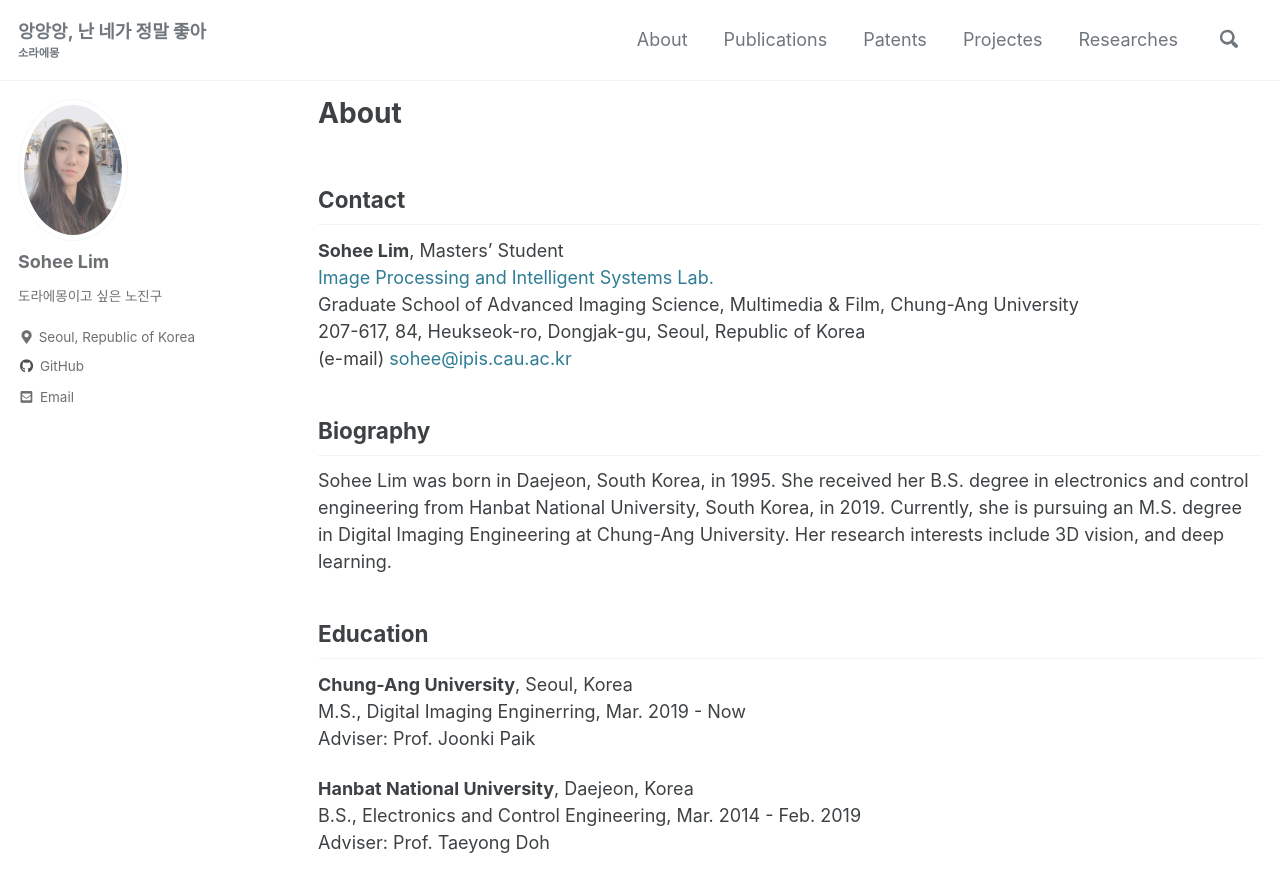
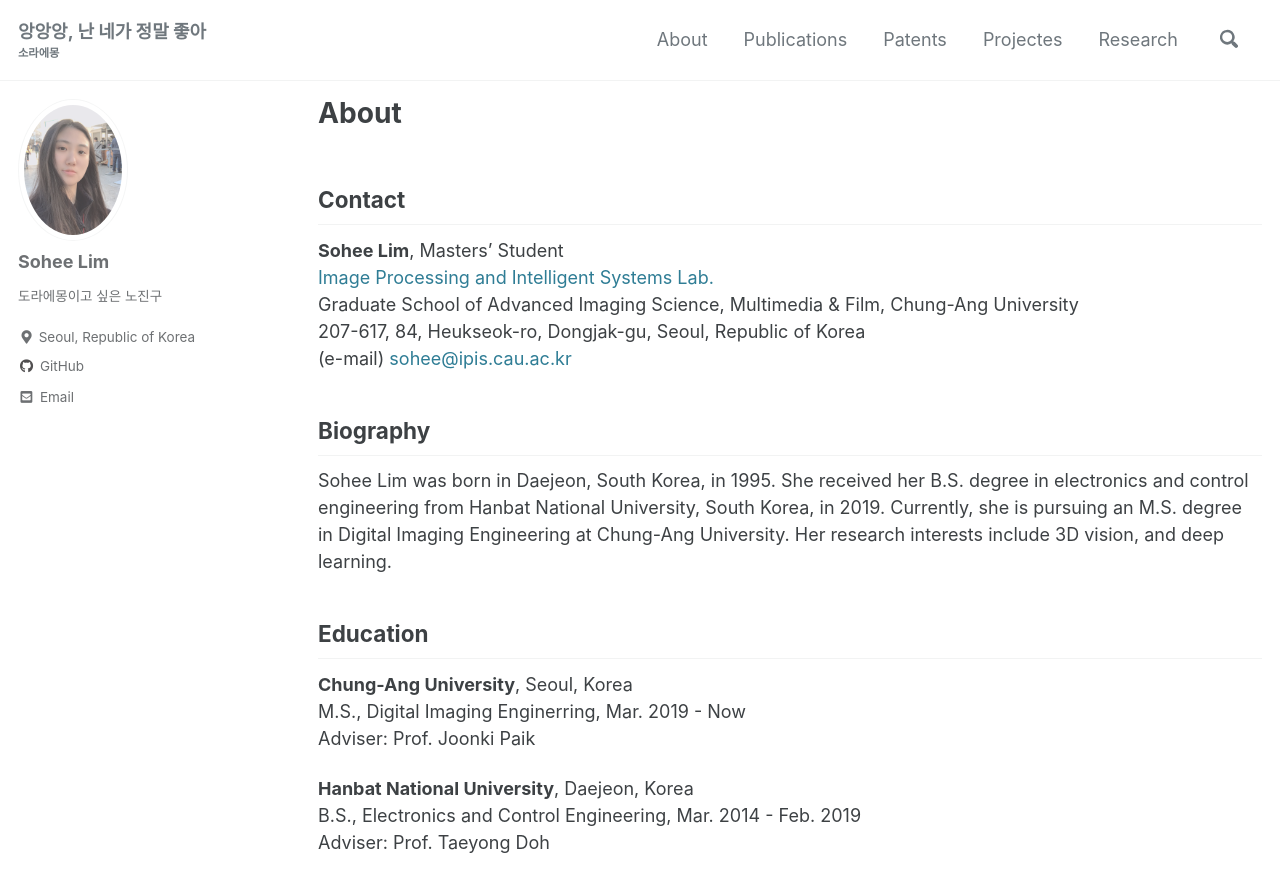
Before and after one commit to sohee-zoe/sohee-zoe.github.io, a Jekyll site: the page built from index.md, in a window 1280 px wide and 900 px high. Shown: the top 892 px of the window. Built offline with Jekyll 4.4.1, drawn with Linux system fonts in a browser that asks for light colours; cached includes are drawn as plain includes.

Commit message:
Update navigation.yml

```diff
--- a/_data/navigation.yml
+++ b/_data/navigation.yml
@@ -10,7 +10,7 @@ main:
     url: /patents/
   - title: "Projectes"
     url: /projects/
-  - title: "Researches"
+  - title: "Research"
     url: /research/
 
 # https://github.com/RafaelCartenet/rafaelcartenet.github.io/blob/master/_data/navigation.yml
```
